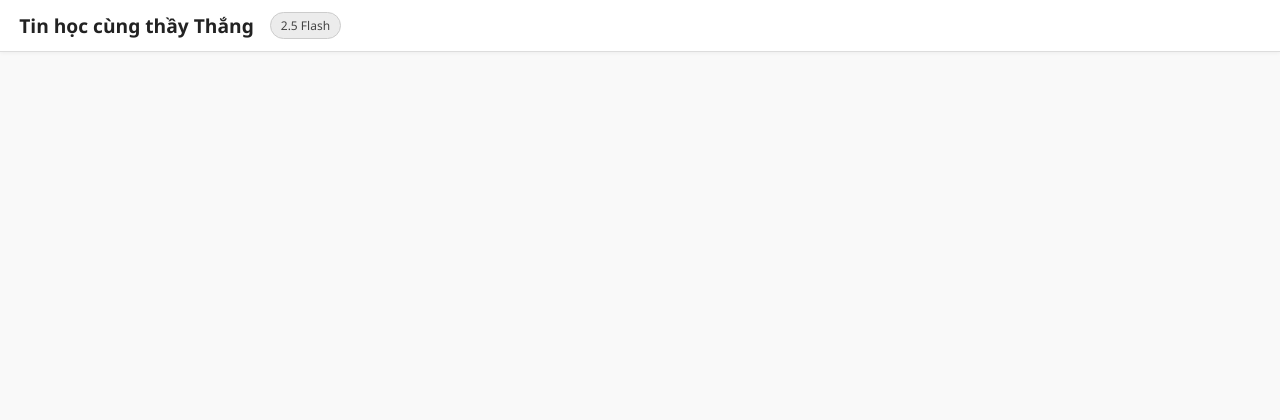
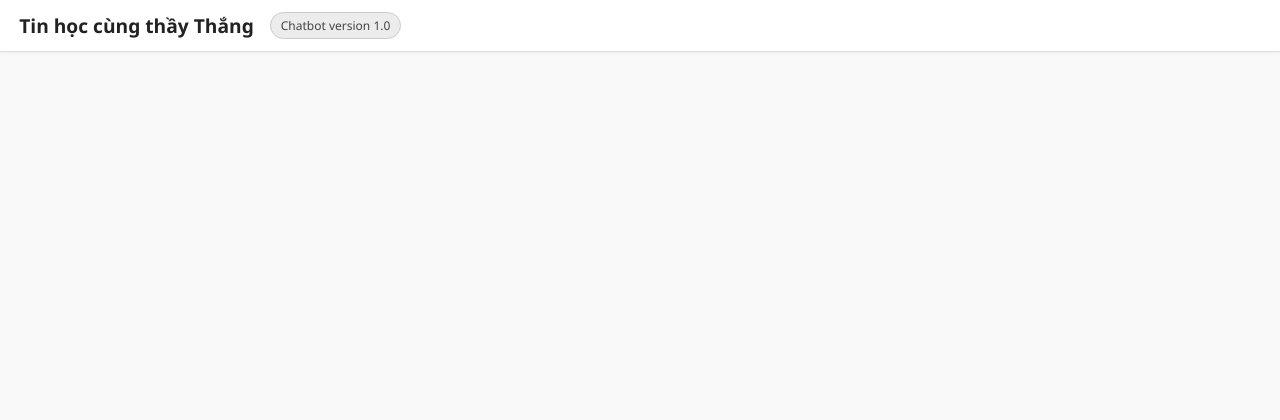
Before and after one commit to maithang0138/chatbotver1, a Flask app: page / in a window 1280 px wide. Shown: the top 420 px of the page. Run offline with Flask 3, Linux system fonts and the light colour scheme.

Commit message:
Update index.html

```diff
--- a/templates/index.html
+++ b/templates/index.html
@@ -120,7 +120,7 @@
 <body>
   <div class="topbar">
     <h1>Tin học cùng thầy Thắng</h1>
-    <div class="chip">2.5 Flash</div>
+    <div class="chip">Chatbot version 1.0</div>
   </div>
   <div id="chatbox"></div>
   <div class="input-container">
```
